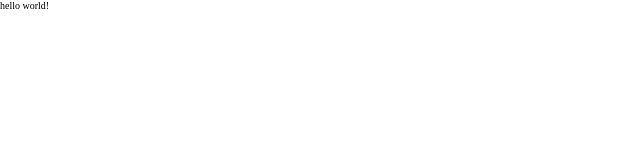
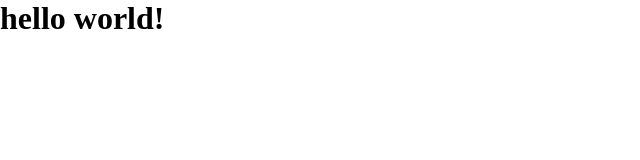
Before and after one commit to Gwynbleidd203/-vattghern203-susanoo, a website built with Parcel: page src/index.html in a window 1280 px wide. Shown: the whole page, without its empty margins (0-640 px from the left). Built offline with nearby package versions, Linux system fonts and the light colour scheme.

Commit message:
new folder structure

```diff
--- a/bin/susanoo.js
+++ b/bin/susanoo.js
@@ -47,7 +47,7 @@ async function main() {
       console.log('Installing dependencies...')
       execSync('npm install');
 
-      console.log('Removing useless files')
+      console.log('Removing useless files...')
       execSync('npx rimraf ./.git')
       fs.rm(path.join(projectPath, 'bin'), { recursive: true})
 
--- a/package.json
+++ b/package.json
@@ -4,7 +4,7 @@
   "description": "A boilerplate creator for front-end developers",
   "main": "index.js",
   "scripts": {
-    "start": "parcel index.html",
+    "start": "parcel src/index.html",
     "build": "parcel build index.js"
   },
   "keywords": [
@@ -15,5 +15,8 @@
   "license": "ISC",
   "bin": {
     "susanoo": "./bin/susanoo.js"
+  },
+  "devDependencies": {
+    "parcel": "^2.9.3"
   }
 }
--- a/src/assets/css/style.css
+++ b/src/assets/css/style.css
@@ -16,6 +16,7 @@ html {
 
 body {
     box-sizing: border-box;
+    font-size: 1.6rem;
 }
 
 img,
@@ -25,19 +26,7 @@ video {
     height: auto;
 }
 
-h1,
-h2,
-h3,
-h4,
-h5,
-h6 {
-  font-size: inherit;
-  font-weight: inherit;
-}
-
 ol,
 ul {
   list-style: none;
-  margin: 0;
-  padding: 0;
 }
```
Also changed, not shown: bin/generate-app.js (deleted), 1 other file.
